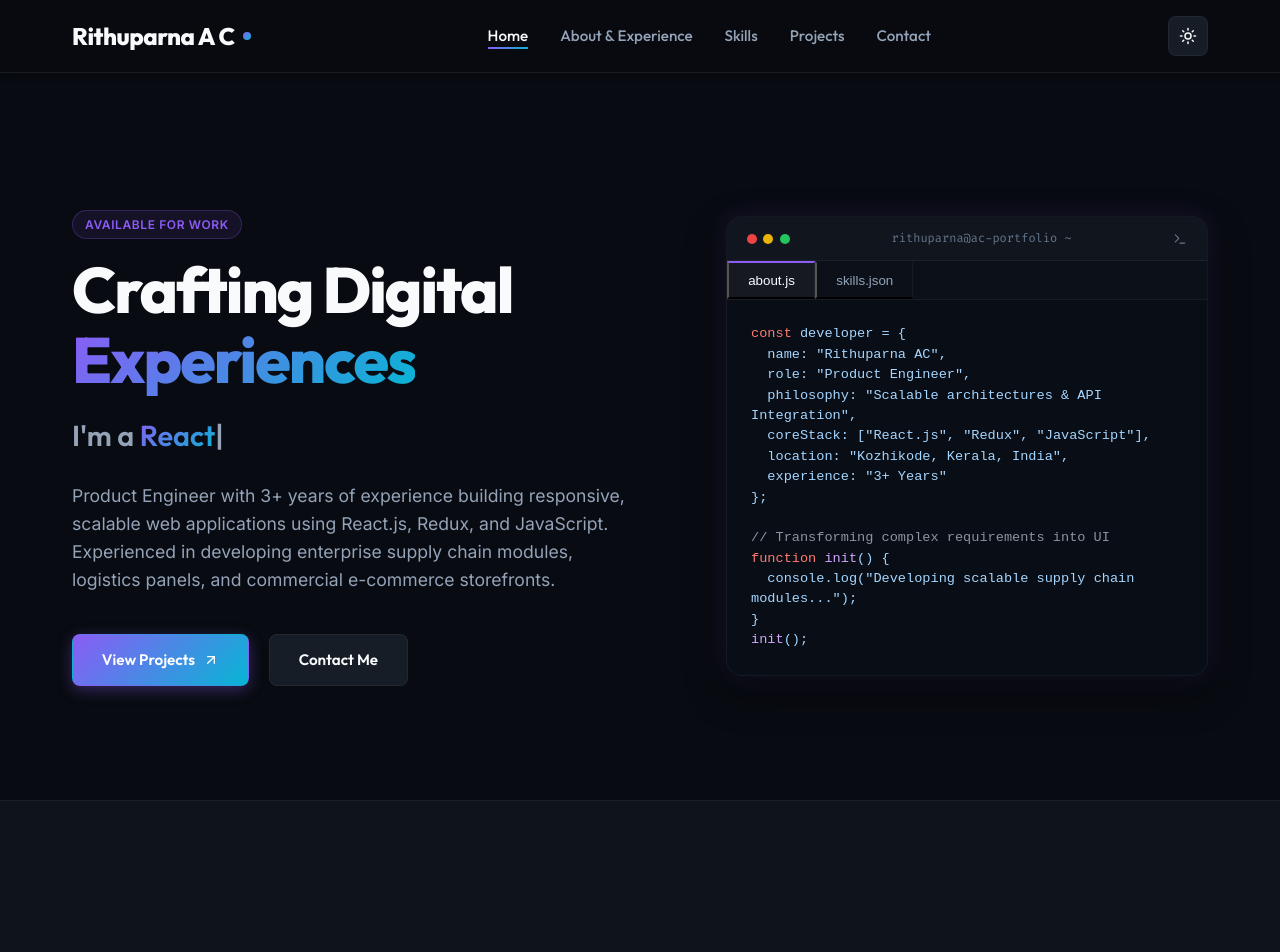
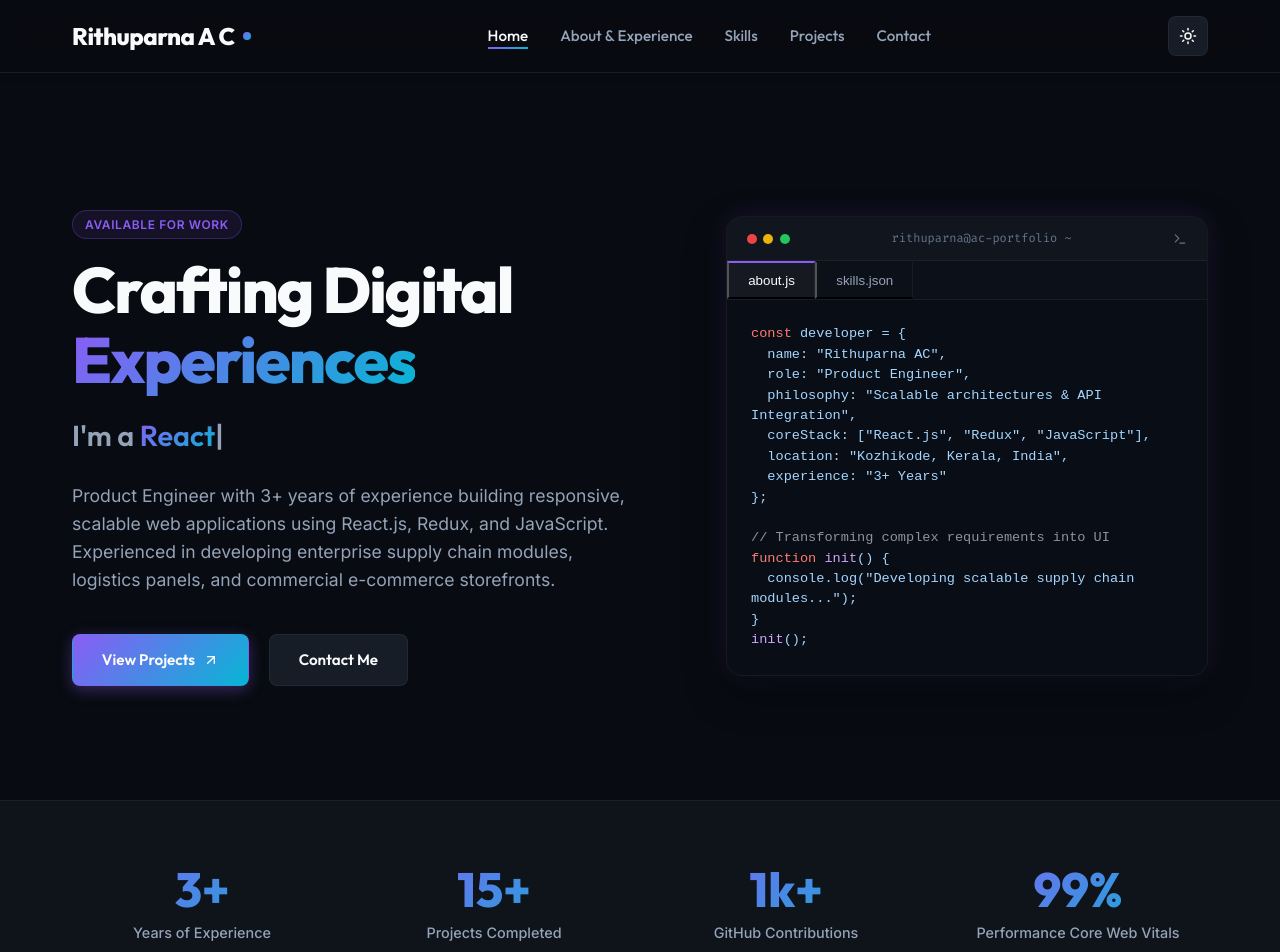
Before and after one commit to rithu-parna/my_portfolio, a React (Vite) app: page / in a window 1280 px wide. Shown: the top 952 px of the page. Built offline with nearby package versions, Linux system fonts and the light colour scheme.

Commit message:
refactor: migrate stats section animations to Framer Motion variants

```diff
--- a/src/App.jsx
+++ b/src/App.jsx
@@ -681,24 +681,30 @@ function App() {
       {/* Stats Section */}
       <section className="stats-section">
         <div className="container">
-          <div className="stats-grid reveal-on-scroll reveal-stagger">
-            <div className="stat-card reveal-flip">
+          <motion.div
+            className="stats-grid"
+            initial="hidden"
+            whileInView="visible"
+            viewport={{ once: false, amount: 0.15 }}
+            variants={staggerContainer}
+          >
+            <motion.div className="stat-card" variants={staggerItem}>
               <div className="stat-number">3+</div>
               <div className="stat-label">Years of Experience</div>
-            </div>
-            <div className="stat-card reveal-flip">
+            </motion.div>
+            <motion.div className="stat-card" variants={staggerItem}>
               <div className="stat-number">15+</div>
               <div className="stat-label">Projects Completed</div>
-            </div>
-            <div className="stat-card reveal-flip">
+            </motion.div>
+            <motion.div className="stat-card" variants={staggerItem}>
               <div className="stat-number">1k+</div>
               <div className="stat-label">GitHub Contributions</div>
-            </div>
-            <div className="stat-card reveal-flip">
+            </motion.div>
+            <motion.div className="stat-card" variants={staggerItem}>
               <div className="stat-number">99%</div>
               <div className="stat-label">Performance Core Web Vitals</div>
-            </div>
-          </div>
+            </motion.div>
+          </motion.div>
         </div>
       </section>
 
```
